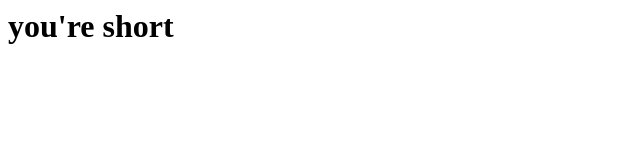
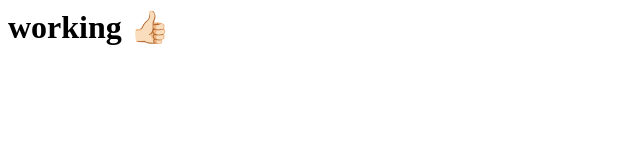
Before and after one commit to sarva0-0/DevOps, a website: page index.html in a window 1280 px wide. Shown: the whole page, without its empty margins (0-640 px from the left). Drawn offline with Linux system fonts and the light colour scheme.

Commit message:
Update index.html

```diff
--- a/index.html
+++ b/index.html
@@ -1 +1 @@
-<h1> you're short </h1>
+<h1> working 👍🏻 </h1>
```
